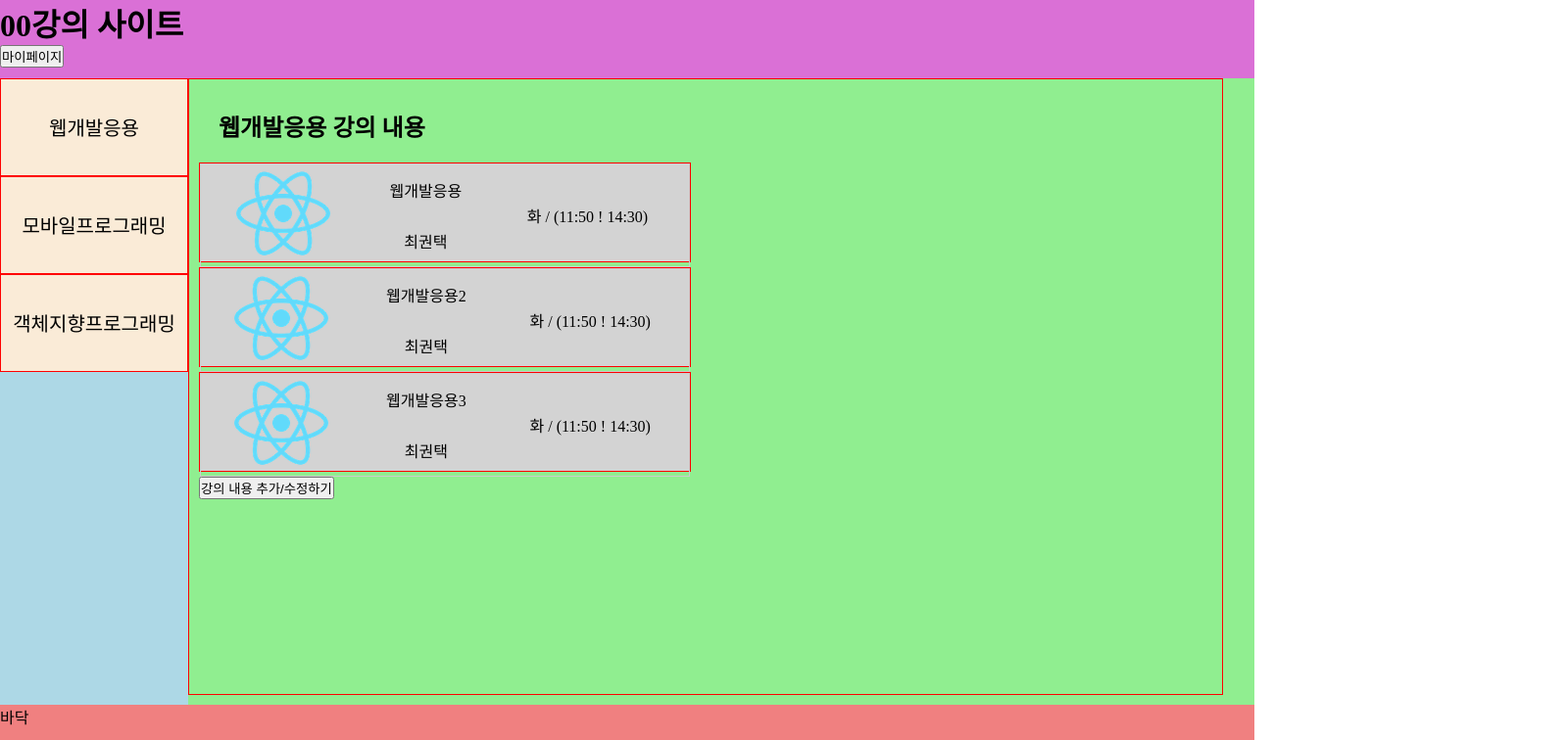
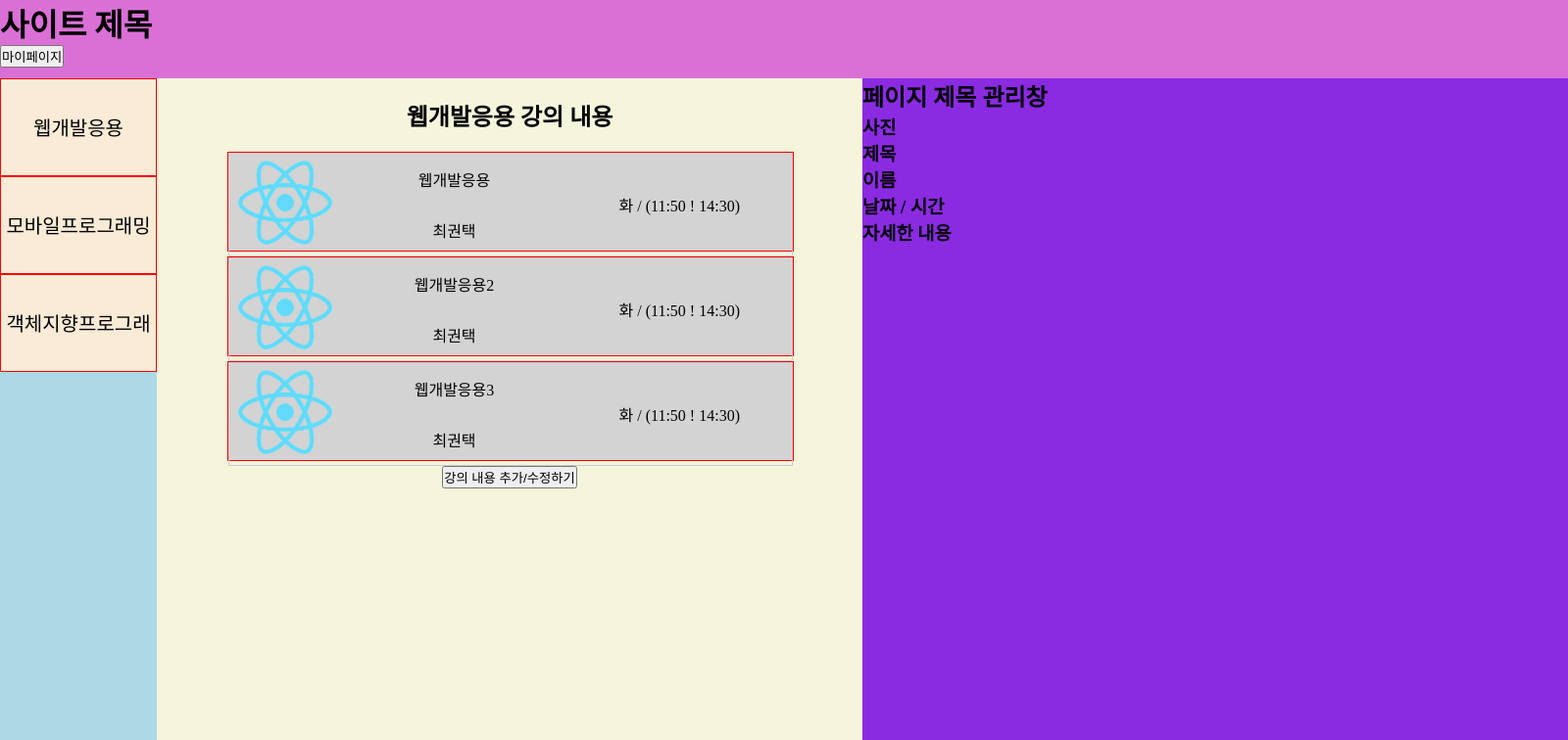
Before and after one commit to toproof25/ReactStudy, a React (Create React App) app in the folder React/final_team/: page / in a window 1280 px wide. Both pictures are taken after a click on the button "웹개발응용". Shown: the top 756 px of the page at 98% size, 1600 px wide, since content can reach past the window. Built offline with nearby package versions, Linux system fonts and the light colour scheme.

Commit message:
기말 팀프로젝트 진행-day2

```diff
--- a/React/final_team/src/App.css
+++ b/React/final_team/src/App.css
@@ -1,6 +1,6 @@
 /* 기초 설정 */
 *{ margin: 0px; padding: 0px;}
-html, body{height: 100%;}
+html, body{height: 100%; width: 1600px; margin: 0 auto;}
 div.main{height: 100vh;}
 
 /* 사이트 상단 */
@@ -12,8 +12,8 @@ header{
 
 /* 왼쪽 네비게이션 */
 nav{
-  width: 15%;
-  height: 80%;
+  width: 10%;
+  height: 85%;
   background-color: lightblue;
 
   float: left;
@@ -43,18 +43,35 @@ nav > ul > li > button:hover {
 
 /* 중앙 오른쪽 메인 강좌 설명창 */
 section{
-  width: 85%;
-  height: 80%;
+  width: 90%;
+  height: 85%;
   overflow: auto;
   float: left;
-
   background-color: lightgreen;
 }
+section div#MainPage{
+  width: 50%;
+  height: 100%;
+  background-color: beige;
+  float: left;
+  overflow: auto;
+  text-align: center;
+}
+/* 스크롤바 기능은 유지 / 스크롤바 삭제 */
+section div#MainPage::-webkit-scrollbar{
+  display: none;
+}
+
+section div#MainPage2{
+  width: 50%;
+  height: 100%;
+  background-color: blueviolet;
+  float: left;
+  overflow: auto;
+}
 section > div{
-  border: 1px solid red;
-  width: 95%;
-  height: 95%;
-  padding: 10px;
+  overflow: hidden;
+  height: 100%;
 }
 
 /* 메인 클래스(A, B) 제목 */
@@ -63,34 +80,49 @@ section h1.classTitle{
 }
 
 /* 각 반에 들어있는 강좌들 */
-section > div > ul{
+section div#MainPage ul{
   list-style-type: none;
+  width: 80%;
+  margin: 0 auto;
 }
-section li.classBox{
+section .classBox{
   background-color: lightgray;
   border: 1px solid red;
-  width: 500px;
+  width: 100%;
   height: 100px;
   margin-bottom: 5px;
 }
 
 /* 반 정보창 테이블 */
-table{
+table.tableBox{
   border-collapse: collapse;
   border: 1px solid #ccc;
   width: 100%;
   height: 100%;
   text-align: center;
 }
+table.tableBox td:nth-child(1){
+  width: 20%;
+}
+table.tableBox td:nth-child(2){
+  width: 40%;
+}
+table.tableBox td:nth-child(3){
+  width: 40%;
+}
 
 
-
+/* 각 강의 클릭 hover test*/
+div.textBt:hover{
+  background-color: #999;
+  cursor: pointer;
+}
 
 /* 하단 팀설명창 */
 footer{
   clear: both;
 
   width: 100%;
-  height: 10%;
+  height: 5%;
   background-color: lightcoral;
 }
--- a/React/final_team/src/App.js
+++ b/React/final_team/src/App.js
@@ -56,7 +56,6 @@ export default function App() {
 
   const addClassData = (id, title, name, time) => {
     const image = './logo192.png';
-
     const value = {image, title, name, time}
 
     setCl(cl.map( c => {
@@ -80,7 +79,19 @@ export default function App() {
       </nav>
 
       <section>
+        <div>
+          <div id='MainPage'>
             <MainPage curPage={curPage} cl={cl} addClass={addClass} updateClass={updateClass} removeClass={removeClass} addClassData={addClassData} />
+          </div>
+          <div id='MainPage2'>
+            <h1> 페이지 제목 관리창</h1>
+            <h3> 사진 </h3>
+            <h3> 제목 </h3>
+            <h3> 이름 </h3>
+            <h3> 날짜 / 시간 </h3>
+            <h3> 자세한 내용 </h3>
+          </div>
+        </div>
       </section>
 
       <footer>
@@ -96,12 +107,11 @@ export default function App() {
 const Header = ({setCurPage}) => {
   return(
     <div>
-      <h1> 00강의 사이트 </h1>
+      <h1> 사이트 제목 </h1>
       <button onClick={()=>setCurPage("MyPage")} >마이페이지</button>
     </div>
   );
 }
-
 // nav
 const NavBox = ({cl, setCurPage}) => <ul>
     { cl.map( (c)=> <NavList key={c.id}  id={c.id} mainTitle={c.mainTitle} setCurPage={setCurPage} /> ) }
@@ -111,8 +121,9 @@ const NavList = ({id=0, mainTitle='', setCurPage}) => <li>
   <button onClick={ ()=> {setCurPage(id)} }>{mainTitle}</button>
 </li>
 
+/* ---------------------- 중앙 메인 페이지 ---------------------- */
 
-// main page Class
+// main page
 const MainPage = ({curPage=0, cl, addClass, updateClass, removeClass, addClassData}) => {
 
   // 마이페이지, 각 클래스 강좌 클릭 시 중앙 페이지가 바뀌는 함수
@@ -131,17 +142,42 @@ const MainPage = ({curPage=0, cl, addClass, updateClass, removeClass, addClassDa
 // 각 강의 클릭 시
 const ClassNumber = ({id, classData, addClassData}) => {
 
+  return(
+    <div>
+      <h1 className='classTitle'>{classData.page}</h1>
+      <ul>
+        {classData.data.map( (cd) => {
+          return <li className='classBox'> <ClassBox {...cd} /> </li>
+        } ) }
+      </ul>
+
+      <div>
+        <UpdatePage id={id} addClassData={addClassData} />
+      </div>
+    </div>
+  );
+}
+
+// 강의 내용 추가 시 실행하는 함수
+const UpdatePage = ({id, addClassData}) => {
   const [isUpdate, setIsUpdate] = useState(false);
 
   const [title, setTitle] = useState();
   const [name, setName] = useState();
   const [time, setTime] = useState();
 
-  const updatePage = () => {
   if(isUpdate) return <div>
-      제목 <input type='text' value={title} onChange={(e)=>setTitle(e.target.value)} />
-      이름 <input type='text' value={name} onChange={(e)=>setName(e.target.value)} />
-      시간 <input type='text' value={time} onChange={(e)=>setTime(e.target.value)} />
+    <div className='classBox'>
+      <table className='tableBox'>
+        <tr>
+          <td rowSpan={2}> 이미지 </td>
+          <td> 제목 <input type='text' size={10} value={title} onChange={(e)=>setTitle(e.target.value)} /> </td>
+          <td rowSpan={2}> 시간 <input type='text' size={10} value={time} onChange={(e)=>setTime(e.target.value)} /> </td> </tr>
+        <tr>
+          <td> 이름 <input type='text' size={10} value={name} onChange={(e)=>setName(e.target.value)} /> </td>
+        </tr>
+      </table>
+    </div>
 
     <button onClick={()=>{
       setIsUpdate(false);
@@ -153,29 +189,16 @@ const ClassNumber = ({id, classData, addClassData}) => {
   else return <button onClick={()=>setIsUpdate(!isUpdate)}>강의 내용 추가/수정하기</button>
 }
 
-  return(
-    <div>
-      <h1 className='classTitle'>{classData.page}</h1>
-      <ul>
-        {classData.data.map( (cd) => {
-          return <li className='classBox'> <ClassBox {...cd} /> </li>
-        } ) }
-      </ul>
 
-
-      <div>
-        {updatePage()}
-      </div>
-    </div>
-  );
-}
 // 강의 정보
 const ClassBox = ({image='', title='제목', name='이름', time='날짜/시간'}) => {
   return (
-  <table>
+  <div className='textBt'>
+    <table className='tableBox'>
       <tr> <td rowSpan={2}> <img src={image} alt='이미지 없음' width={'100px'} /> </td> <td> {title} </td> <td rowSpan={2}> {time} </td> </tr>
       <tr> <td> {name} </td> </tr>
     </table>
+  </div>
   );
 }
 
@@ -199,12 +222,4 @@ const MyPage = ({cl, addClass, updateClass, removeClass}) => {
   )
 }
 
-const UpdatePage = () => {
-  return (
-    <div>
-      제목 <input type='text' />
-      이름 <input type='text' />
-      시간 <input type='text' />
-    </div>
-  )
-}
+/* ---------------------- 중앙 메인 페이지 END ---------------------- */
```
Lines whose indentation alone changed are shown as unchanged.
